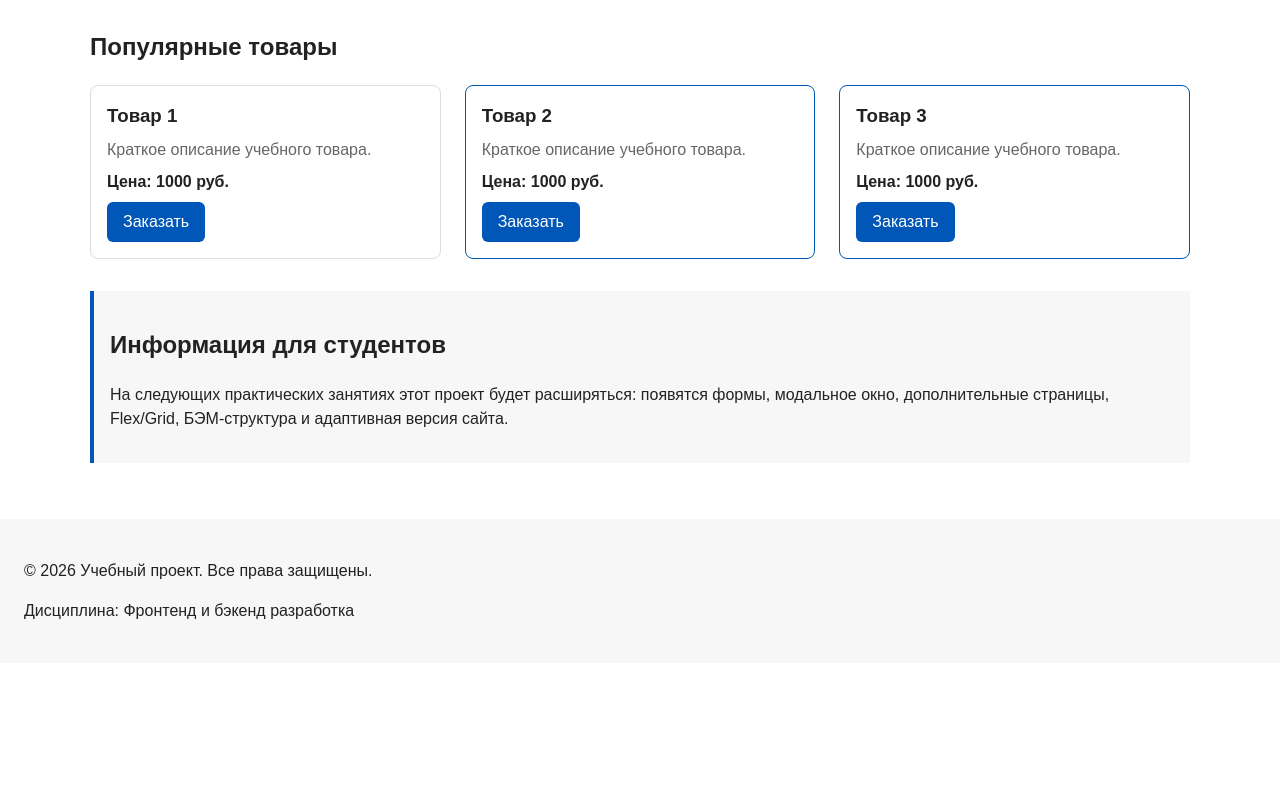
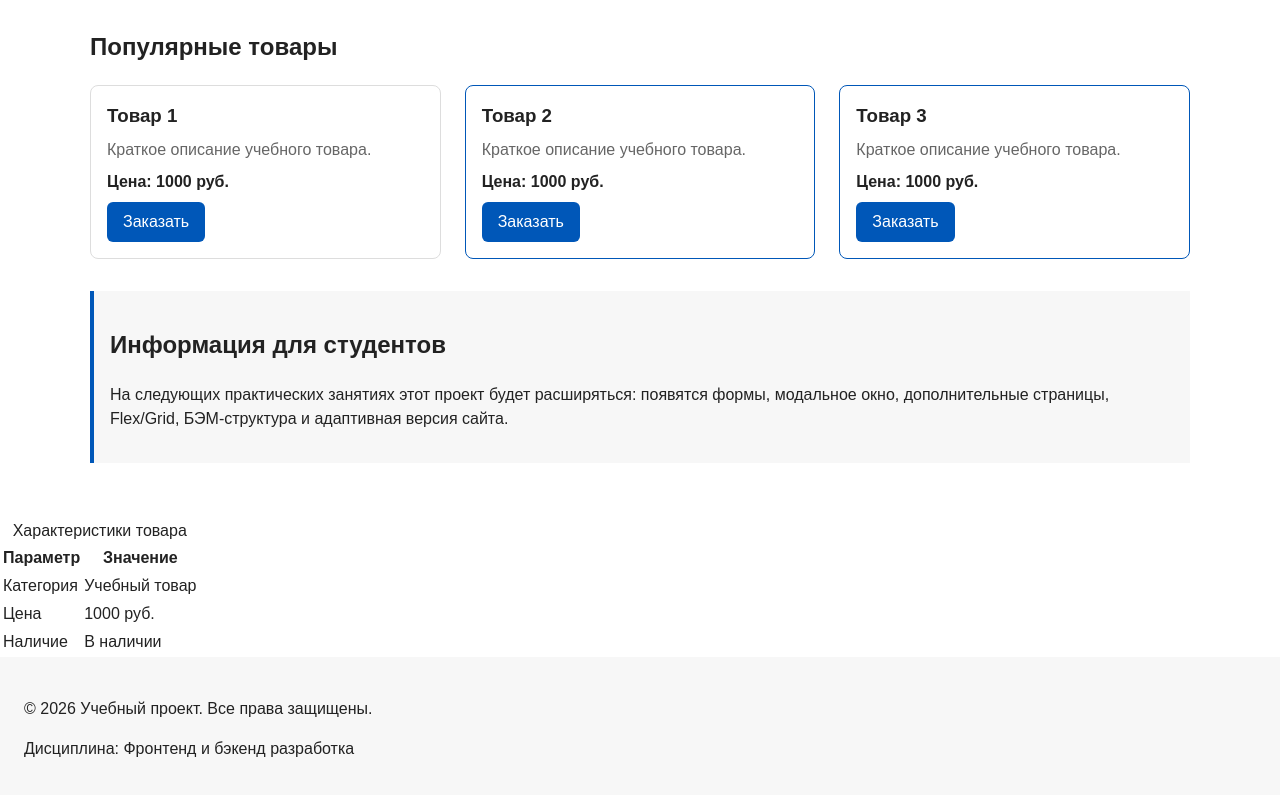
Before and after one commit to yurockhaaa/kr1-html-css-shop, a plain HTML site: page index.html in a window 1280 px wide. Shown: the part 639-1434 px from the top of the page. Before the commit the page ends 1302 px from the top, so only its background shows below. Drawn offline with Linux system fonts and the light colour scheme.

Commit message:
fix: prepare HTML CSS project for submission

```diff
--- a/index.html
+++ b/index.html
@@ -110,6 +110,29 @@
     </aside>
 
   </main>
+  <table class="product-table">
+  <caption>Характеристики товара</caption>
+  <thead>
+    <tr>
+      <th>Параметр</th>
+      <th>Значение</th>
+    </tr>
+  </thead>
+  <tbody>
+    <tr>
+      <td>Категория</td>
+      <td>Учебный товар</td>
+    </tr>
+    <tr>
+      <td>Цена</td>
+      <td>1000 руб.</td>
+    </tr>
+    <tr>
+      <td>Наличие</td>
+      <td>В наличии</td>
+    </tr>
+  </tbody>
+</table>
 
   <footer id="contacts">
     <p>&copy; 2026 Учебный проект. Все права защищены.</p>
```
Also changed, not shown: order.html (added).
